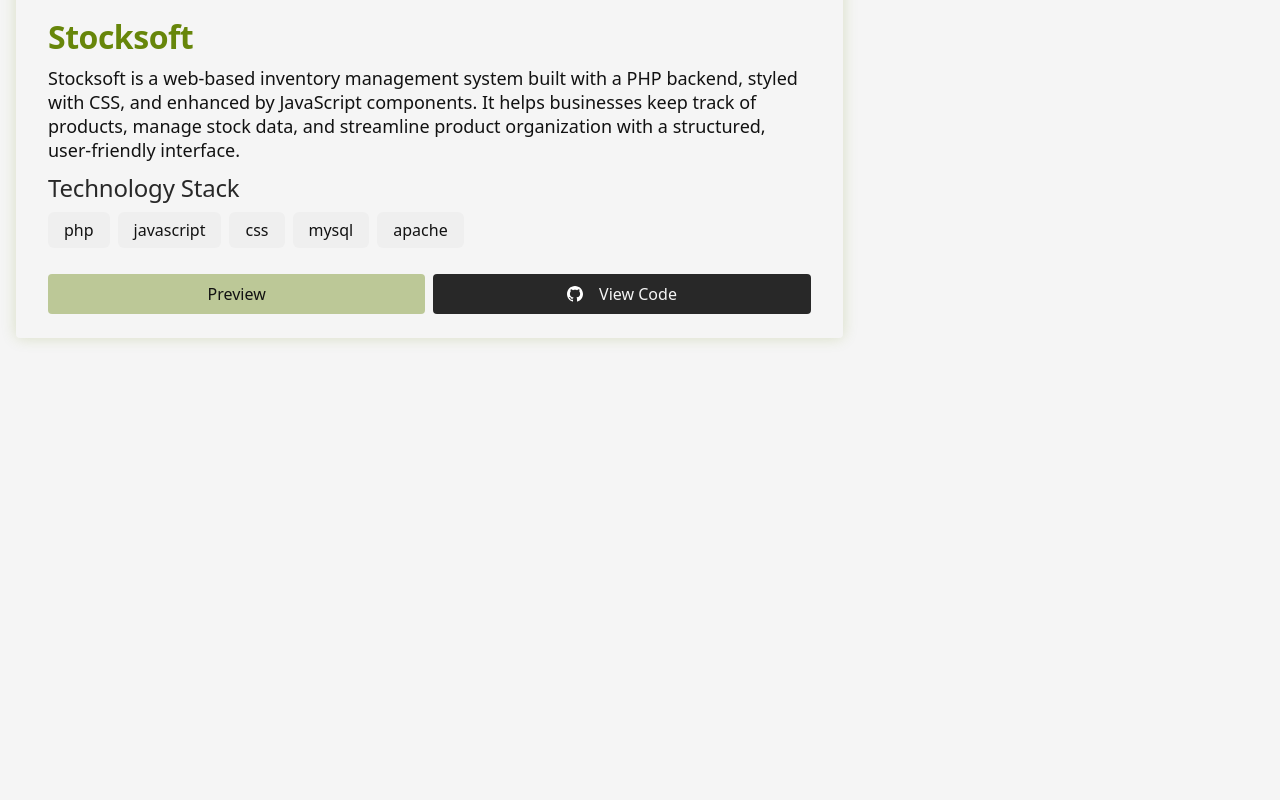
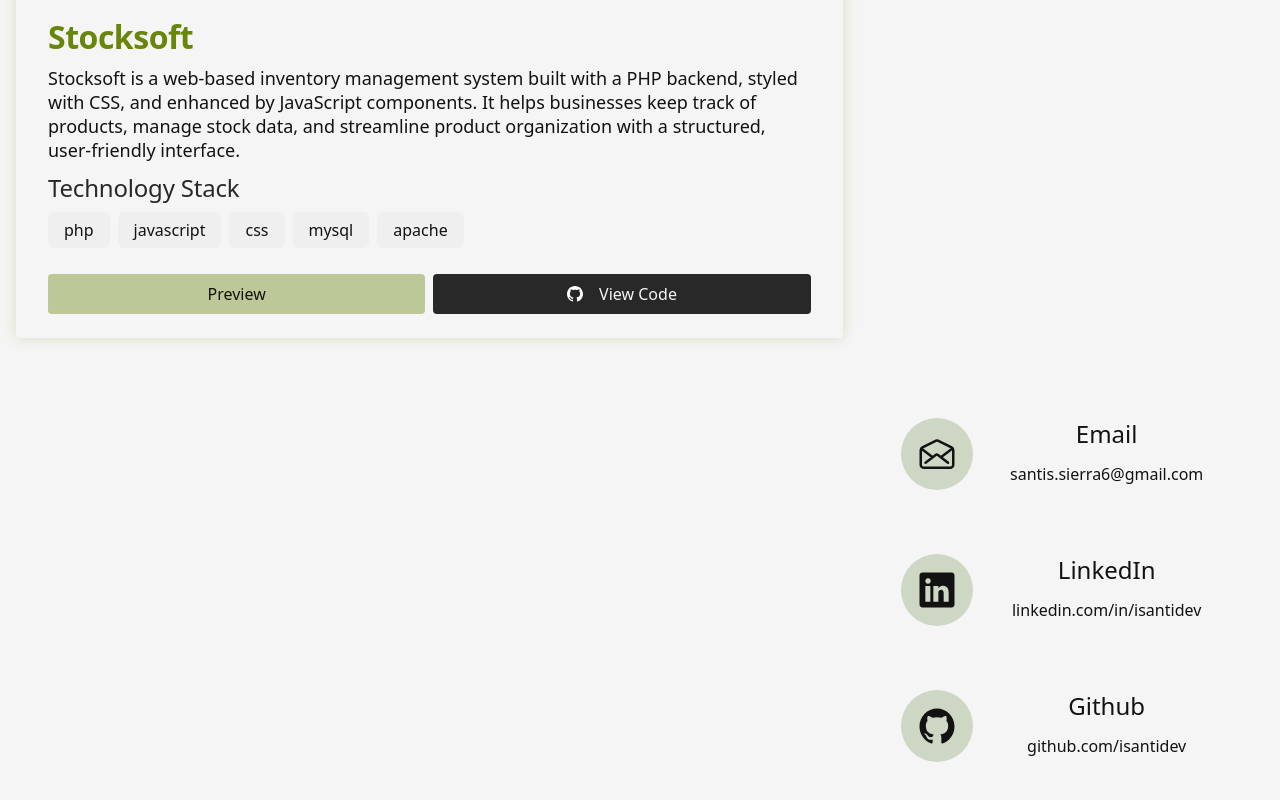
Before and after one commit to isantidev/my-portfolio, a React (Vite) app: page / in a window 1280 px wide. Shown: the part 1424-2224 px from the top of the page. Before the commit the page ends 1842 px from the top, so only its background shows below. Built offline with nearby package versions, Linux system fonts and the light colour scheme.

Commit message:
feat: add Contact component and integrate it into App component

```diff
--- a/src/App.jsx
+++ b/src/App.jsx
@@ -1,6 +1,7 @@
 import Hero from "@layout/Hero.jsx";
 import Experience from "@layout/Experience.jsx";
 import Projects from "@layout/Projects.jsx";
+import Contact from "@layout/Contact";
 
 const App = () => {
     return (
@@ -8,6 +9,7 @@ const App = () => {
             <Hero />
             <Experience />
             <Projects />
+            <Contact />
         </div>
     );
 };
--- /dev/null
+++ b/src/components/layout/Contact.jsx
@@ -0,0 +1,15 @@
+import { AsideInfo } from "@ui/AsideInfo";
+
+const Contact = () => {
+    return (
+        <section
+            id="Contact"
+            className="@container grid md:grid-cols-3 gap-4 lg:gap-8"
+        >
+            <form action="" className="col-span-2"></form>
+            <AsideInfo />
+        </section>
+    );
+};
+
+export default Contact;
--- /dev/null
+++ b/src/components/ui/AsideInfo.jsx
@@ -0,0 +1,105 @@
+import { useState } from "react";
+import {
+    IoCopyOutline,
+    IoMailOpenOutline,
+    IoLogoLinkedin,
+    IoCallOutline,
+    IoLogoGithub,
+} from "react-icons/io5";
+
+// async function handleCopy(isCopy, text) {
+//     console.log(isCopy, "handleCopy");
+//     if (isCopy) return;
+
+//     try {
+//         await navigator.clipboard.writeText(text);
+//         console.log("Copied!");
+//     } catch (err) {
+//         console.error("Failed to copy:", err);
+//     }
+// }
+
+const socialMedia = [
+    {
+        icon: IoMailOpenOutline,
+        name: "Email",
+        content: "santis.sierra6@gmail.com",
+        copy: true,
+        social_url: null,
+    },
+    {
+        icon: IoLogoLinkedin,
+        name: "LinkedIn",
+        content: "linkedin.com/in/isantidev",
+        copy: false,
+        social_url: "https://www.linkedin.com/in/isantidev",
+    },
+    {
+        icon: IoLogoGithub,
+        name: "Github",
+        content: "github.com/isantidev",
+        copy: false,
+        social_url: "https://github.com/isantidev",
+    },
+];
+
+const Contact = ({ social }) => {
+    const [isCopied, setIsCopied] = useState(false);
+
+    const handleClick = async () => {
+        if (social.copy) {
+            try {
+                await navigator.clipboard.writeText(social.content);
+                setIsCopied(true);
+
+                setTimeout(() => {
+                    setIsCopied(false);
+                }, 1000);
+            } catch (err) {
+                console.error("Failed to copy:", err);
+            }
+        } else if (social.social_url) {
+            window.open(social.social_url, "_blank");
+        }
+    };
+
+    const IconComponent = isCopied && social.copy ? IoCopyOutline : social.icon;
+
+    return (
+        <li
+            onClick={handleClick}
+            data-url={social?.social_url}
+            className={`grid grid-cols-[auto_1fr] grid-rows-2 gap-2 p-4 rounded-md justify-items-center items-center ring-0 ring-custom-accent/40 transition-all duration-200 hover:ring-2
+                ${social?.social_url ? "cursor-pointer" : "cursor-copy"}`}
+        >
+            <div className="size-full p-4 aspect-square rounded-full bg-custom-accent/20 overflow-hidden col-span-1 row-span-2">
+                <IconComponent className="size-full" />
+            </div>
+            <p className="text-lg lg:text-2xl text-custom-text pointer-events-none">
+                {social.name}
+            </p>
+            <small className="text-[16px] pointer-events-none">
+                {isCopied ? "Copied to clipboard!" : social.content}
+            </small>
+        </li>
+    );
+};
+
+export const AsideInfo = () => {
+    return (
+        <aside className="px-4">
+            <ul
+                onClick={(e) => {
+                    const item = e.target.closest("li");
+                    const url = item?.dataset.url;
+                    if (url) window.open(url, "_blank");
+                }}
+                className="grid grid-rows-3 grid-cols-1 gap-8 w-full justify-left"
+            >
+                {socialMedia.map((media) => {
+                    return <Contact key={media.social_url} social={media} />;
+                })}
+            </ul>
+        </aside>
+    );
+};
```
